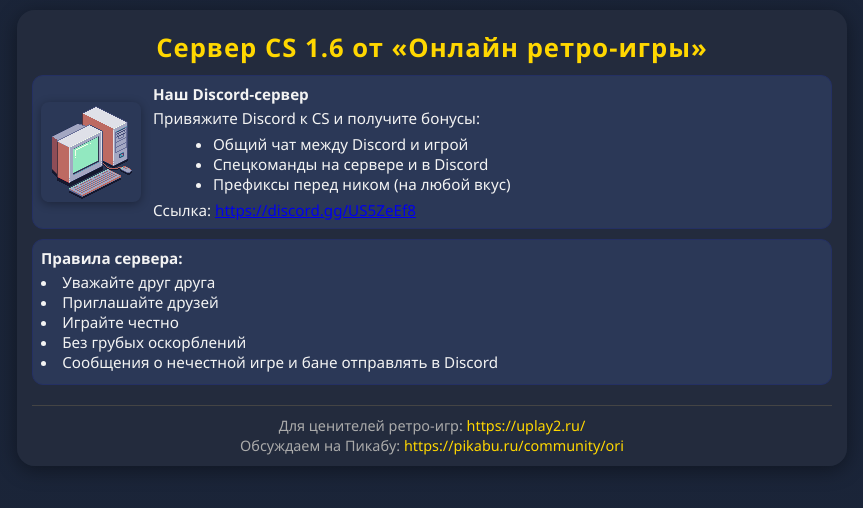
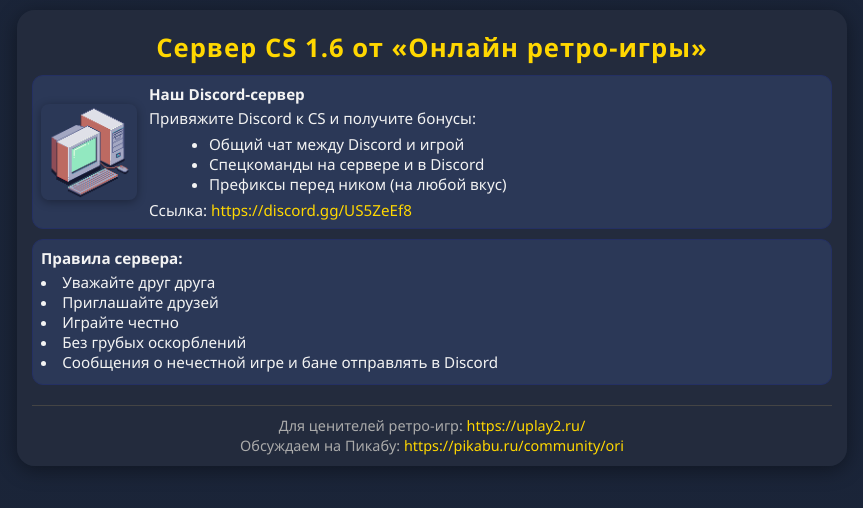
Before and after one commit to F4ntik/pikori_motd, a plain HTML site: page index.html in a window 1280 px wide. Shown: the whole page, without its empty margins (208-1071 px from the left). Drawn offline with Linux system fonts and the light colour scheme.

Commit message:
Update index.html

```diff
--- a/index.html
+++ b/index.html
@@ -36,7 +36,8 @@
       flex-wrap: wrap;
     }
     .logo-img {
-      max-width: 120px; border-radius: 8px;
+      max-width: 96px; /* уменьшено на 20% от 120px */
+      border-radius: 8px;
       box-shadow: 0 2px 10px #0005;
       flex-shrink: 0;
     }
@@ -48,6 +49,13 @@
     .discord-content b { display: block; margin-bottom: 4px; }
     .discord-content ul {
       margin: 6px 0 6px 20px;
+    }
+    .discord-content a {
+      color: #ffd700; /* яркий цвет ссылки, как в футере */
+      text-decoration: none;
+    }
+    .discord-content a:hover {
+      text-decoration: underline;
     }
     .rules-block {
       background: rgba(44,57,89,0.96);
```
